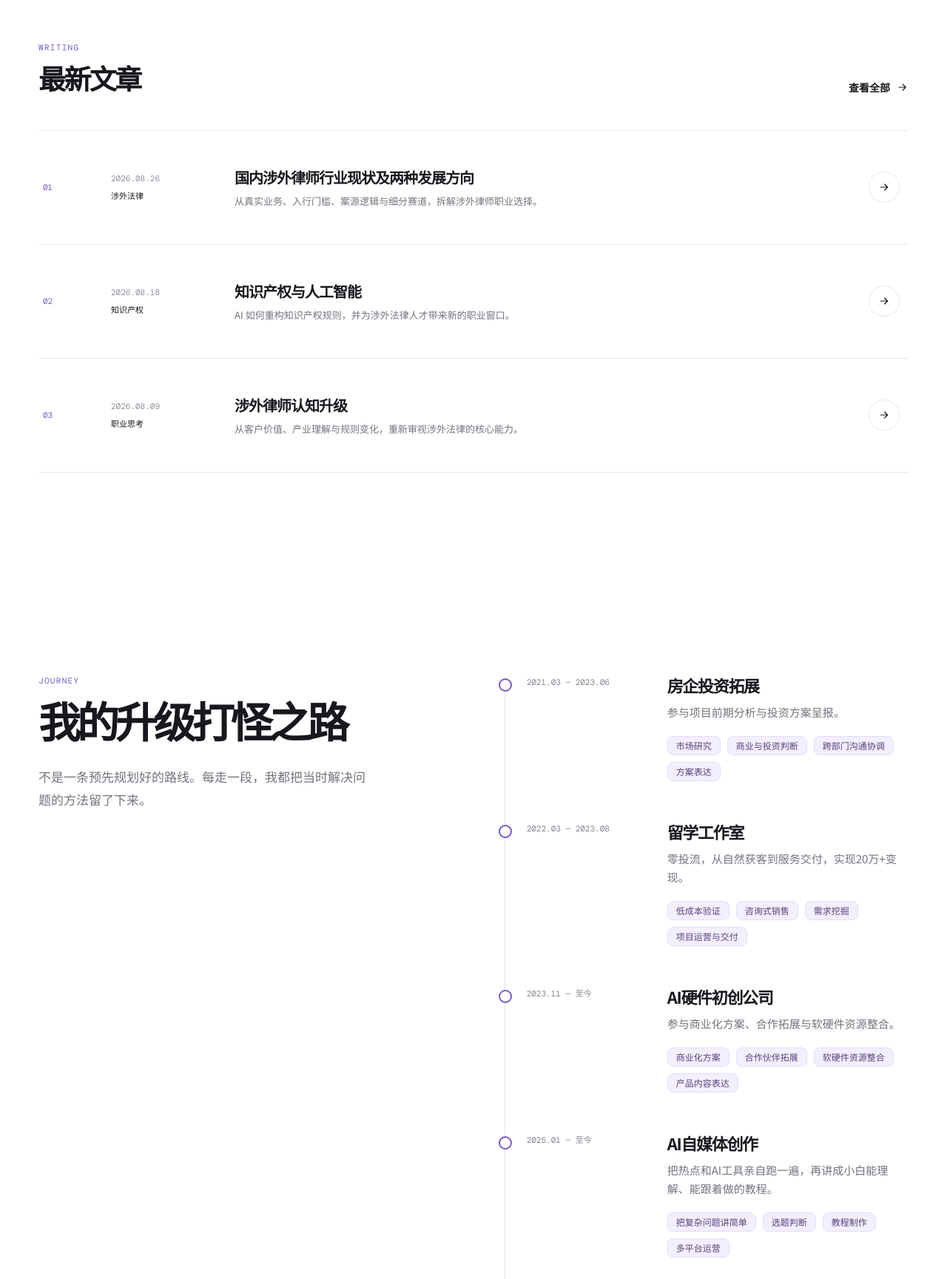
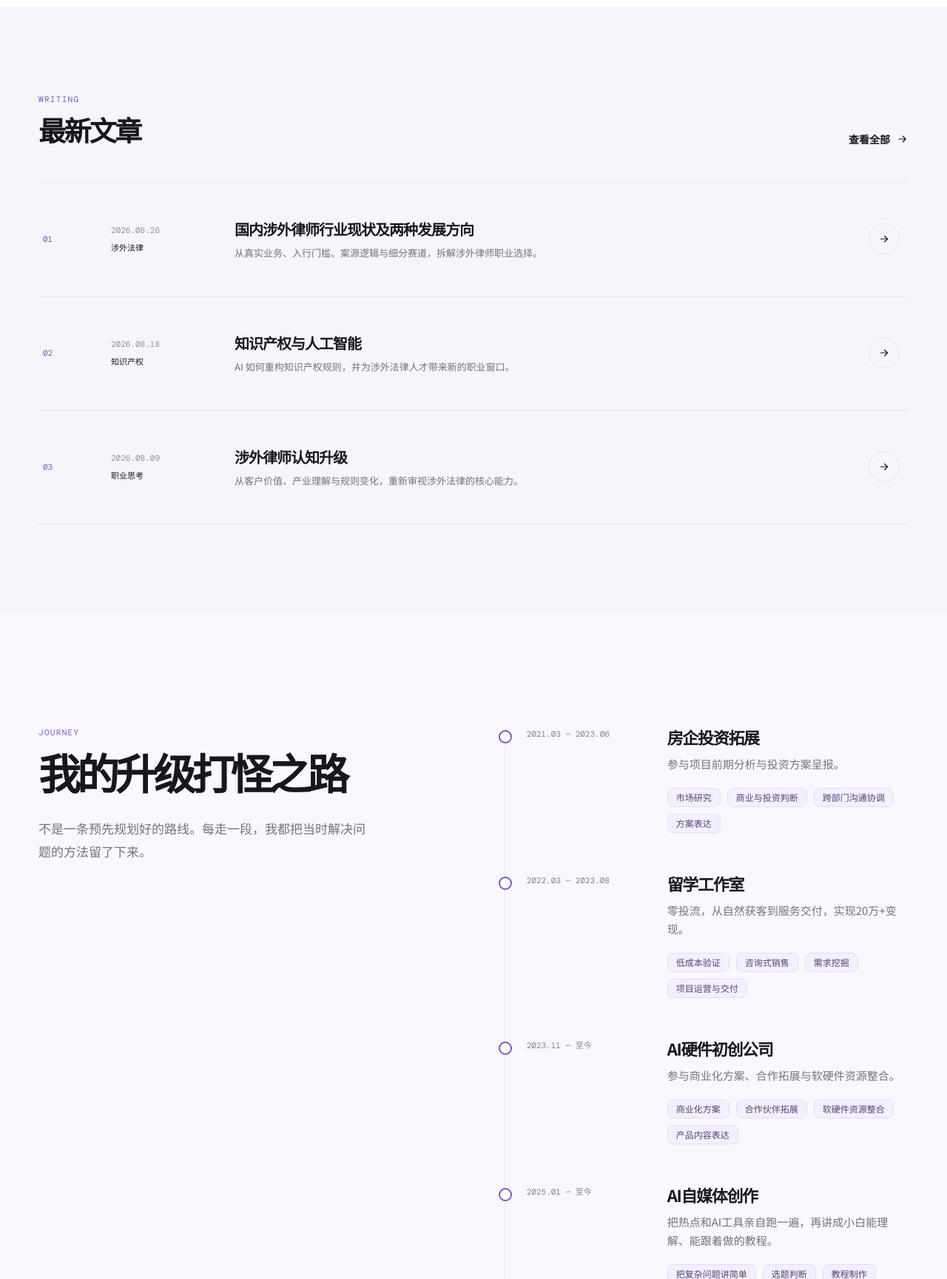
Before and after one commit to maxlixiang/sumin-blog, a React (Vite) app: page / in a window 1280 px wide. Shown: the part 791-2520 px from the top of the page at 74% size. Built offline with nearby package versions, Linux system fonts and the light colour scheme.

Commit message:
Create distinct navigation sections

```diff
--- a/src/main.jsx
+++ b/src/main.jsx
@@ -42,12 +42,12 @@ function Hero() {
 }
 
 function Articles({ articles, onOpen }) {
-  return <section className="writing section" id="writing">
+  return <section className="writing" id="writing"><div className="writing-inner section">
     <div className="section-heading"><div><p className="section-kicker">WRITING</p><h2>最新文章</h2></div><a href="#writing" className="text-link">查看全部 <Arrow /></a></div>
     <div className="article-list">
       {articles.map((article, index) => <button className="article" type="button" onClick={() => onOpen(article)} key={article.id}><span className="article-no">0{index + 1}</span><div className="article-meta"><time>{article.date}</time><span>{article.category}</span></div><div className="article-body"><h3>{article.title}</h3><p>{article.excerpt}</p></div><span className="round-arrow" aria-hidden="true"><Arrow /></span></button>)}
     </div>
-  </section>
+  </div></section>
 }
 
 function ArticleReader({ article, onClose }) {
@@ -93,10 +93,10 @@ function ArticleReader({ article, onClose }) {
 }
 
 function Journey() {
-  return <section className="journey section" id="journey">
+  return <section className="journey" id="journey"><div className="journey-inner section">
     <div className="journey-intro"><p className="section-kicker">JOURNEY</p><h2>我的升级打怪之路</h2><p>不是一条预先规划好的路线。每走一段，我都把当时解决问题的方法留了下来。</p></div>
     <ol className="journey-timeline">{journeyItems.map((item) => <li className="journey-item" key={item.title}><div className="journey-date">{item.date}</div><div className="journey-detail"><h3>{item.title}</h3><p>{item.description}</p><div className="journey-tags">{item.tags.map((tag) => <span key={tag}>{tag}</span>)}</div></div></li>)}</ol>
-  </section>
+  </div></section>
 }
 
 function Life() {
```
Also changed, not shown: src/styles.css.
